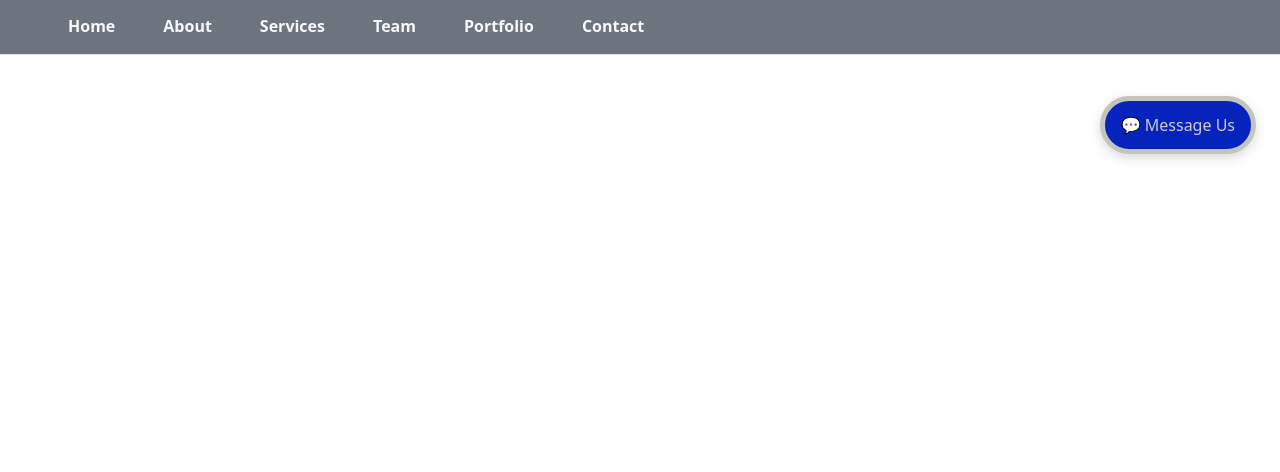
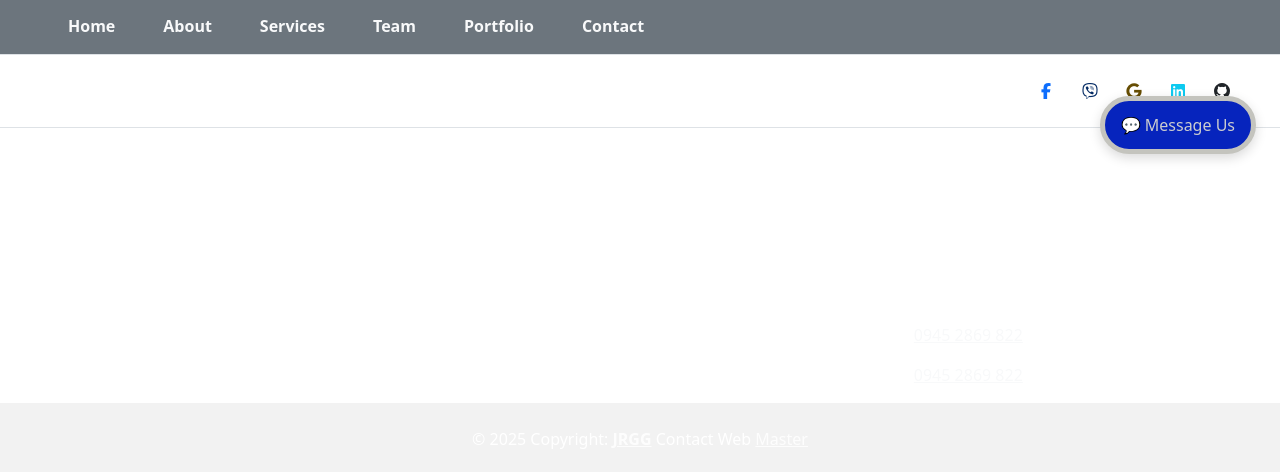
Before and after one commit to kuzululu/reactAccounting, a React (Vite) app: page / in a window 1280 px wide. Shown: the part 622-1094 px from the top of the page. Before the commit the page ends 800 px from the top, so only its background shows below. Built offline with nearby package versions, Linux system fonts and the light colour scheme.

Commit message:
Update Footer.jsx

```diff
--- a/src/shared/components/Footer.jsx
+++ b/src/shared/components/Footer.jsx
@@ -1,5 +1,106 @@
+import { Link } from 'react-router-dom'
 
 const Footer = () =>{
+
+return (
+<>
+
+<footer id="footer" className="text-center text-lg-start text-white">
+
+  <section className="d-flex justify-content-center justify-content-lg-between p-4 border-bottom">
+
+    <div className="me-5 d-none d-lg-block">
+      <span>Get connected with us on social networks:</span>
+    </div>
+
+
+    <div id='social-icons'>
+      <a href='https://www.facebook.com/jeffronald.gamasan' target='_blank' className="me-4 text-primary">
+        <i className="fab fa-facebook-f"></i>
+      </a>
+
+      <a href="viber://chat?number=+639452869822" target='_blank' className='me-4 text-primary-emphasis'>
+        <i className="fab fa-viber"></i>
+      </a>
+
+      <a href='#' target='_blank' className="me-4 text-warning-emphasis">
+        <i className="fab fa-google"></i>
+      </a>
+
+      <a href='https://www.linkedin.com/in/jeff-ronald-gamasan-684563215/' target='_blank' className="me-4 text-info">
+        <i className="fab fa-linkedin"></i>
+      </a>
+      <a href='#' target='_blank' className="me-4 text-dark ">
+        <i className="fab fa-github"></i>
+      </a>
+    </div>
+
+  </section>
+
+  <section>
+    <div className="container text-center text-md-start mt-5">
+
+      <div className="row mt-3">
+
+        <div className="col-md-4 col-lg-4 col-xl-3 mx-auto mb-4">
+
+          <h6 className="text-uppercase fw-bold mb-4 animate__animated animate__fadeIn animate__infinite infinite">
+            <p className='fs-1 text-center'>jrgg</p>
+          </h6>
+          <p>
+            Here you can use rows and columns to organize your footer content. Lorem ipsum
+            dolor sit amet, consectetur adipisicing elit.
+          </p>
+        </div>
+
+
+
+        <div className="col-md-4 col-lg-4 col-xl-2 mx-auto mb-4">
+
+          <h6 className="text-uppercase fw-bold mb-4">
+            SKILLS+
+          </h6>
+          <p>
+            <Link className="text-reset">HTML-CSS, JS, BS5</Link>
+          </p>
+          <p>
+            <Link className="text-reset">ReactJS</Link>
+          </p>
+          <p>
+            <Link className="text-reset">PHP+MySQL</Link>
+          </p>
+          <p>
+            <Link className="text-reset">Laravel, CodeIgniter</Link>
+          </p>
+        </div>
+
+
+        <div className="col-md-4 col-lg-4 col-xl-3 mx-auto mb-md-0 mb-4">
+
+          <h6 className="text-uppercase fw-bold mb-4">Contact</h6>
+          <p><i className="fas fa-home me-3"></i> Las Pinas City, 1742, NCR, Philippines</p>
+          <p>
+            <i className="fas fa-envelope me-3"></i>
+            jeffgamasan@gmail.com
+          </p>
+          <p><i className="fab fa-viber me-3"></i> <a className='text-light' href="viber://chat?number=+639452869822">0945 2869 822</a></p>
+          <p><i className="fas fa-phone-alt me-3"></i> <a className='text-light' href="tel:+939452869822">0945 2869 822</a></p>
+        </div>
+
+      </div>
+
+    </div>
+  </section>
+
+   <div className="text-center p-4" style={{ backgroundColor: 'rgba(0, 0, 0, 0.05)' }} >
+    {/* get a dynamic full year */}
+    © {new Date().getFullYear()} Copyright: <a className="text-reset fw-bold animate__animated animate__fadeIn animate__infinite	infinite" href="https://mdbootstrap.com/" target="_blank" rel="noopener noreferrer">JRGG</a> Contact Web <a href='https://www.facebook.com/jeffronald.gamasan' target='_blank' className='text-reset animate__animated animate__fadeIn animate__infinite'>Master</a>
+  </div>
+
+</footer>
+
+</>
+)
 
 }
 
```
